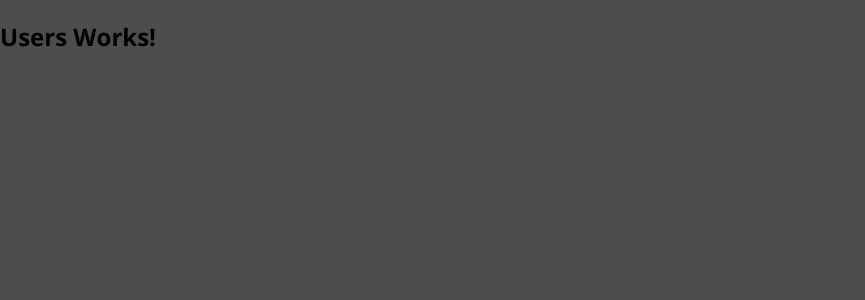
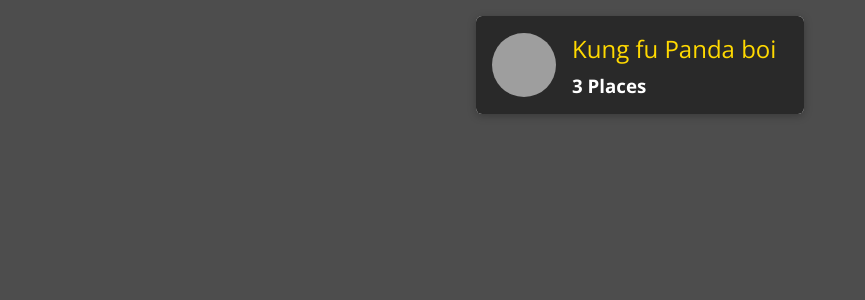
Before and after one commit to ramjirathore/pinnshare, a React (Create React App) app in the folder frontend/: page / in a window 1280 px wide. Shown: the top 300 px of the page, without its empty margins (0-865 px from the left). Built offline with nearby package versions, Linux system fonts and the light colour scheme; grey boxes are pictures that could not be loaded.

Commit message:
users list creation step1

```diff
--- a/frontend/src/App.js
+++ b/frontend/src/App.js
@@ -8,8 +8,6 @@
 
 import Users from './user/pages/Users';
 import NewPlace from './places/pages/NewPlace';
-
-let x;
 
 const App = () => {
 	return (
--- /dev/null
+++ b/frontend/src/shared/components/UIElements/Avatar.css
@@ -0,0 +1,15 @@
+.avatar {
+  width: 100%;
+  height: 100%;
+  display: flex;
+  justify-content: center;
+  align-items: center;
+}
+
+.avatar img {
+  display: block;
+  border-radius: 50%;
+  width: 100%;
+  height: 100%;
+  object-fit: cover;
+}
--- /dev/null
+++ b/frontend/src/shared/components/UIElements/Avatar.js
@@ -0,0 +1,17 @@
+import React from 'react';
+
+import './Avatar.css';
+
+const Avatar = props => {
+  return (
+    <div className={`avatar ${props.className}`} style={props.style}>
+      <img
+        src={props.image}
+        alt={props.alt}
+        style={{ width: props.width, height: props.width }}
+      />
+    </div>
+  );
+};
+
+export default Avatar;
--- /dev/null
+++ b/frontend/src/shared/components/UIElements/Card.css
@@ -0,0 +1,9 @@
+.card {
+  position: relative;
+  margin: 0;
+  box-shadow: 0 2px 8px rgba(0, 0, 0, 0.26);
+  border-radius: 6px;
+  padding: 1rem;
+  overflow: hidden;
+  background: white;
+}
--- /dev/null
+++ b/frontend/src/shared/components/UIElements/Card.js
@@ -0,0 +1,13 @@
+import React from 'react';
+
+import './Card.css';
+
+const Card = props => {
+  return (
+    <div className={`card ${props.className}`} style={props.style}>
+      {props.children}
+    </div>
+  );
+};
+
+export default Card;
--- a/frontend/src/user/components/UserItem.component.jsx
+++ b/frontend/src/user/components/UserItem.component.jsx
@@ -1,7 +1,29 @@
 import React from 'react';
+import { Link } from 'react-router-dom';
 
-const UserItem = () => {
-	return <div>UserItem</div>;
+import Avatar from '../../shared/components/UIElements/Avatar';
+import Card from '../../shared/components/UIElements/Card';
+import './UserItem.css';
+
+const UserItem = (props) => {
+	return (
+		<li className='user-item'>
+			<Card className='user-item__content'>
+				<Link to={`/${props.id}/places`}>
+					<div className='user-item__image'>
+						<Avatar image={props.image} alt={props.name} />
+					</div>
+					<div className='user-item__info'>
+						<h2>{props.name}</h2>
+						<h3>
+							{props.placeCount}{' '}
+							{props.placeCount === 1 ? 'Place' : 'Places'}
+						</h3>
+					</div>
+				</Link>
+			</Card>
+		</li>
+	);
 };
 
 export default UserItem;
--- a/frontend/src/user/components/UserItem.css
+++ b/frontend/src/user/components/UserItem.css
@@ -0,0 +1,50 @@
+.user-item {
+	margin: 1rem;
+	width: calc(45% - 2rem);
+	min-width: 17.5rem;
+}
+
+.user-item a {
+	display: flex;
+	align-items: center;
+	width: 100%;
+	height: 100%;
+	text-decoration: none;
+	padding: 1rem;
+	color: white;
+	background: #292929;
+}
+
+.user-item a:hover,
+.user-item a:active {
+	background: #ffd900;
+	transition: 0.4s ease-in-out;
+}
+
+.user-item__content {
+	padding: 0;
+}
+
+.user-item__image {
+	width: 4rem;
+	height: 4rem;
+	margin-right: 1rem;
+}
+
+.user-item__info h2 {
+	font-size: 1.5rem;
+	margin: 0 0 0.5rem 0;
+	font-weight: normal;
+	color: #ffd900;
+}
+
+.user-item:hover h2,
+.user-item:active h2,
+.user-item:hover h3,
+.user-item:active h3 {
+	color: #292929;
+}
+
+.user-item__info h3 {
+	margin: 0;
+}
--- a/frontend/src/user/components/UsersList.component.jsx
+++ b/frontend/src/user/components/UsersList.component.jsx
@@ -1,18 +1,19 @@
 import React from 'react';
 
 import UserItem from './UserItem.component';
+import './UsersList.css';
 
 const UsersList = (props) => {
 	if (props.items.length === 0) {
 		return (
-			<div>
+			<div className='center'>
 				<h2>No users found.</h2>
 			</div>
 		);
 	}
 
 	return (
-		<div>
+		<ul className='users-list'>
 			{props.items.map((user) => (
 				<UserItem
 					key={user.id}
@@ -22,7 +23,7 @@
 					placeCount={user.places}
 				/>
 			))}
-		</div>
+		</ul>
 	);
 };
 
--- a/frontend/src/user/components/UsersList.css
+++ b/frontend/src/user/components/UsersList.css
@@ -0,0 +1,10 @@
+.users-list {
+	list-style: none;
+	margin: 0 auto;
+	padding: 0;
+	width: 90%;
+	max-width: 50rem;
+	display: flex;
+	justify-content: center;
+	flex-wrap: wrap;
+}
--- a/frontend/src/user/pages/Users.js
+++ b/frontend/src/user/pages/Users.js
@@ -1,7 +1,17 @@
 import React from 'react';
 
+import UsersList from '../components/UsersList.component';
+
 const Users = () => {
-  return <h2>Users Works!</h2>;
+	const USERS = [
+		{
+			id: 'u1',
+			name: 'Kung fu Panda boi',
+			image: 'https://source.unsplash.com/random',
+			places: 3,
+		},
+	];
+	return <UsersList items={USERS} />;
 };
 
 export default Users;
```
